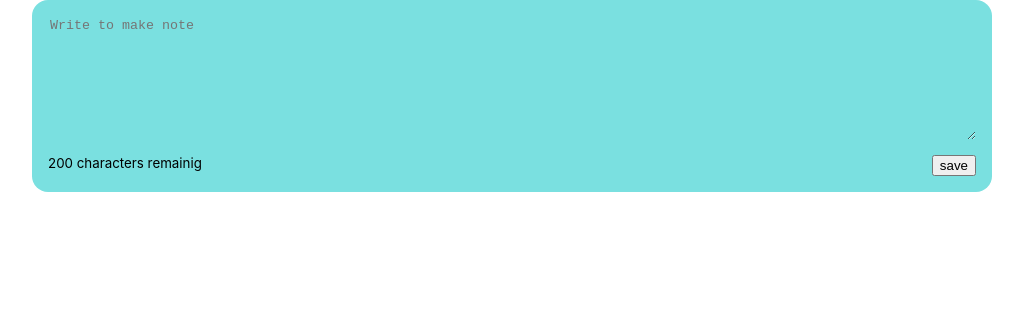
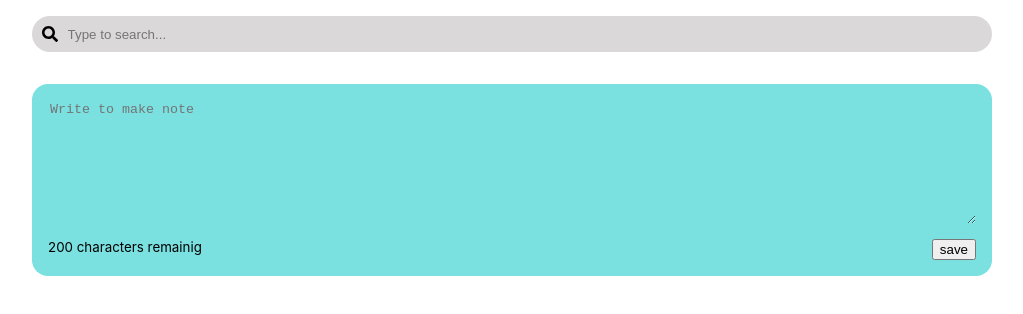
Before and after one commit to PankajPandey2001/notes-app, a React (Create React App) app: page / in a window 1280 px wide. Shown: the top 314 px of the page, without its empty margins (128-1151 px from the left). Built offline with nearby package versions, Linux system fonts and the light colour scheme.

Commit message:
Dynamic notes app

```diff
--- a/src/App.js
+++ b/src/App.js
@@ -1,5 +1,7 @@
 import { useState } from 'react';
 import NotesList from './components/NotesList'
+
+import { FaSearch } from "react-icons/fa";
 
 import {nanoid} from 'nanoid'
 
@@ -7,6 +9,8 @@ const App = () => {  // function name should be in caps as well as name of js fi
 
   const[notes, setNotes] = useState([])  ;
 
+
+  const[search , setSearch] = useState('') ;
 
   const deleteNote = (id)  => {
 
@@ -48,9 +52,18 @@ const App = () => {  // function name should be in caps as well as name of js fi
 
   return (
 
+
+
     <div className="container">
 
-       <NotesList notes = {notes} addNote = {addNote}  deleteNote = {deleteNote}/>
+
+     <div className='search'>
+     <FaSearch />
+      <input className='search-input' placeholder='Type to search...' value={search} onChange={(event) => setSearch(event.target.value)} ></input>
+
+      </div>
+
+       <NotesList notes = {notes.filter((note) => note.text.includes(search))} addNote = {addNote}  deleteNote = {deleteNote}/>
 
     </div>
   )
--- a/src/components/NewNote.js
+++ b/src/components/NewNote.js
@@ -8,6 +8,8 @@ const NewNote = ({addNote }) => {
 
     const handleChange = (e) =>{
 
+
+       if(e.target.value.length <= 200)
        setNoteText(e.target.value) ;
 
 
@@ -36,7 +38,7 @@ const NewNote = ({addNote }) => {
 
         <div className='note new'>
 
-           <textarea className='text' placeholder='Write to make note '
+           <textarea id='textarea' className='text' placeholder='Write to make note '
               rows='8' cols='10'
               value={noteText}
               onChange={handleChange}
@@ -44,6 +46,10 @@ const NewNote = ({addNote }) => {
            >
 
            </textarea>
+
+
+
+
 
 			<div className='note-footer'>
 				<small> {200-noteText.length} characters remainig</small>
--- a/src/index.css
+++ b/src/index.css
@@ -13,6 +13,36 @@ code {
 }
 
 
+
+
+.search{
+
+  background-color: rgb(218, 216, 216);
+  border-radius: 2rem;
+  display: flex;
+  padding: 0.6rem;
+
+
+  align-items: center; /*most important line isse search icon aur input area same height par ho jayenge  */
+
+  margin-bottom: 2rem;
+  margin-top: 1rem;
+}
+.search-input{
+  background-color: rgb(218, 216, 216);
+
+  border: none;
+
+  margin-left: 0.5rem;
+
+
+
+
+}
+
+.search-input:focus{
+   outline: none;
+}
 
 .container{
 
@@ -97,6 +127,8 @@ code {
     border: none;
 
     background-color: rgb(122, 224, 224);
+
+    overflow: auto;
 }
 
 .text:focus{  /*ye isliye kyonki let say textarea mein jab jaaye toh outline na bane matlab border sa na bane */
```
Also changed, not shown: 1 other file (tests, documents, lock files or other folders).
